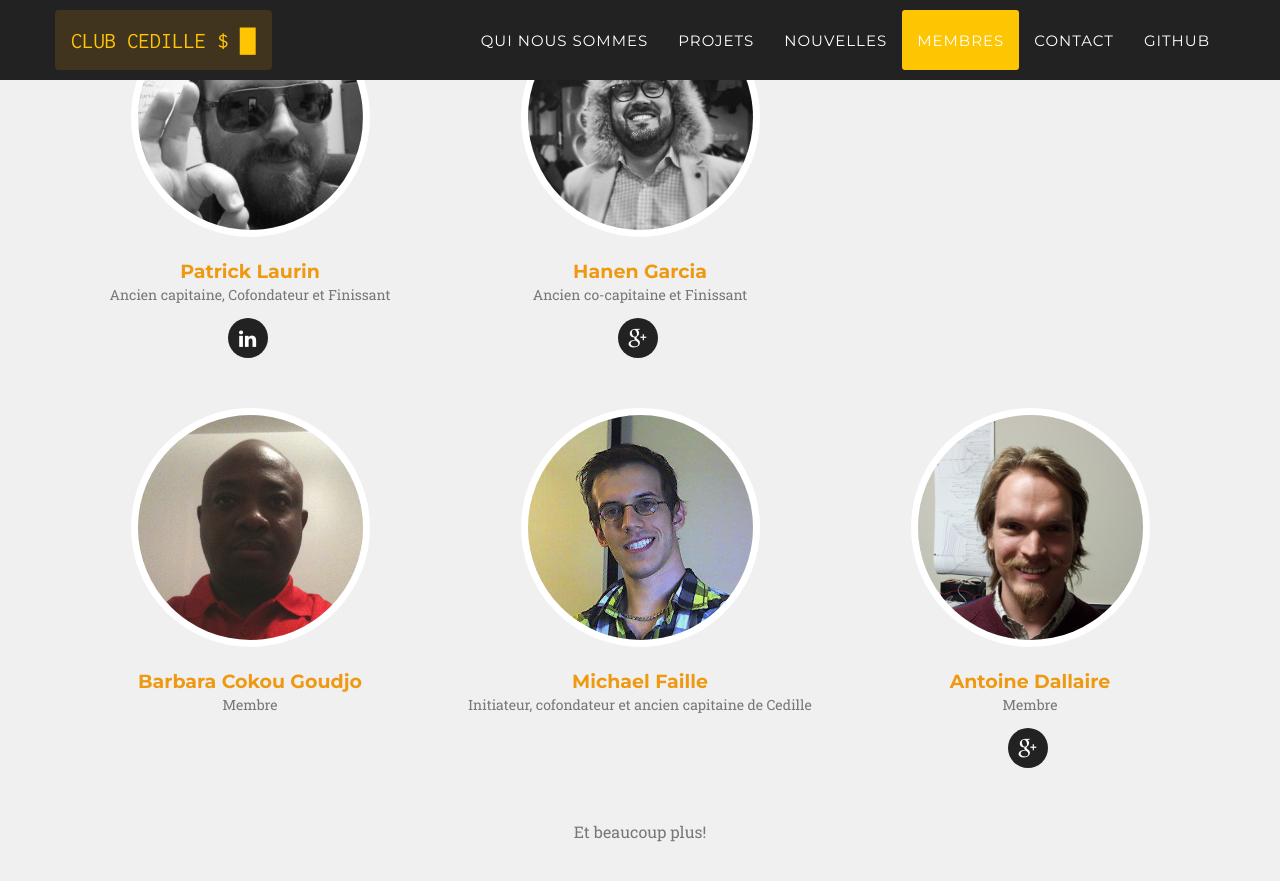
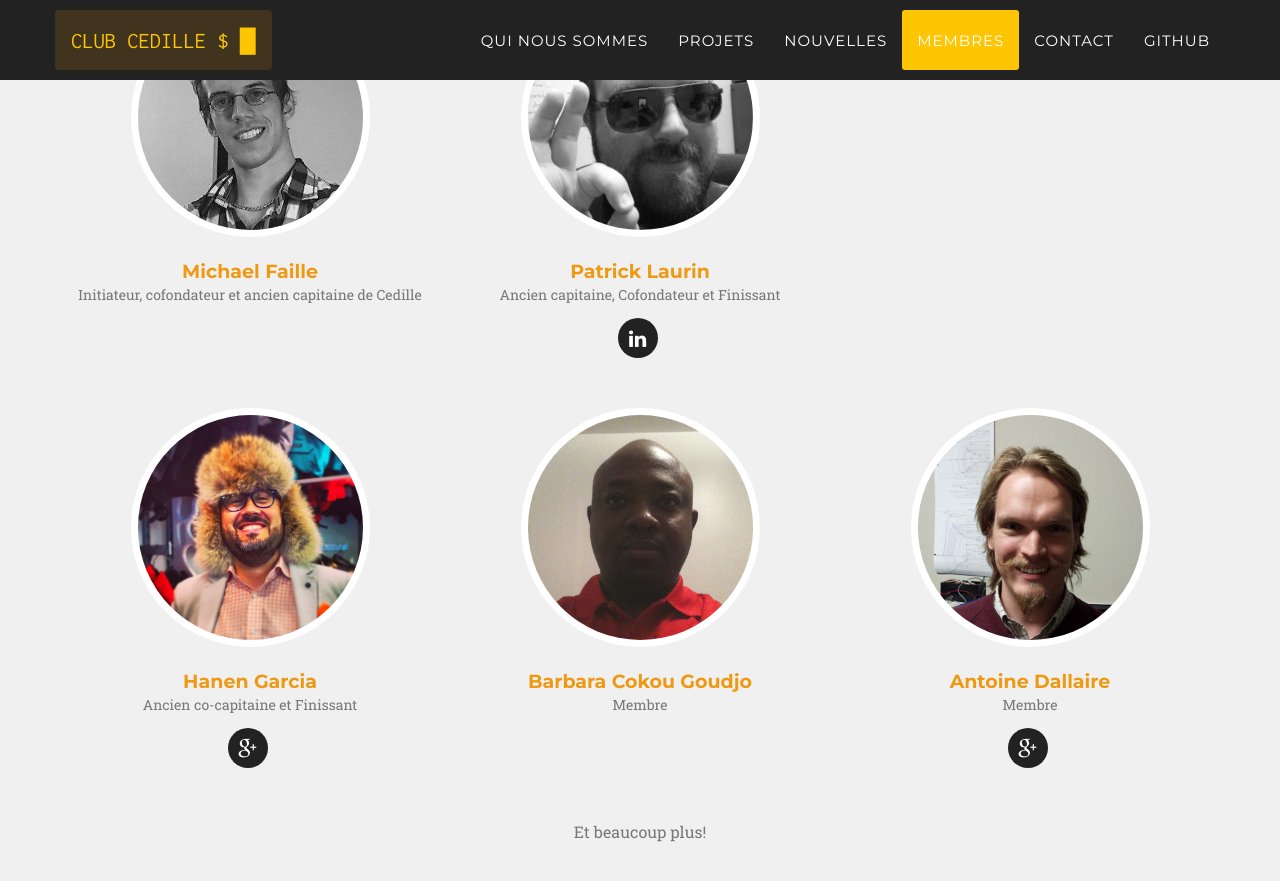
Before and after one commit to ClubCedille/clubcedille.github.io, a Jekyll site: the page built from index.html, in a window 1280 px wide and 900 px high, scrolled down 6243 px. Shown: the top 881 px of the window. Built offline with Jekyll 4.4.1, drawn with Linux system fonts in a browser that asks for light colours; some web fonts are replaced; part of the change alters nothing that is shown.

```diff
--- a/_data/fr/members.yml
+++ b/_data/fr/members.yml
@@ -28,6 +28,13 @@ people:
         url: https://www.linkedin.com/pub/pierre-luc-wagner/4a/b9b/42a
       - title: google-plus
         url: https://plus.google.com/u/0/+PierreLucWagner
+
+  michael:
+    name: Michael Faille
+    email: michael.faille.1@ens.etsmtl.ca
+    position: Initiateur, cofondateur et ancien capitaine de Cedille
+    pic: michael
+    ancien: true
 
   mosieurlaurin:
     name: Patrick Laurin
@@ -136,13 +143,6 @@ people:
     position: Mascotte
     pic: gorley
 
-  michael:
-    name: Michael Faille
-    email: michael.faille.1@ens.etsmtl.ca
-    position: Initiateur, cofondateur et ancien capitaine de Cedille
-    pic: michael
-    ancien: true
-
   antoine:
     name: Antoine Dallaire
     email: antoine.dallaire@gmail.com
```
